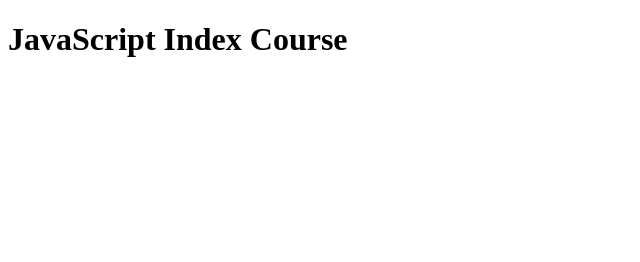
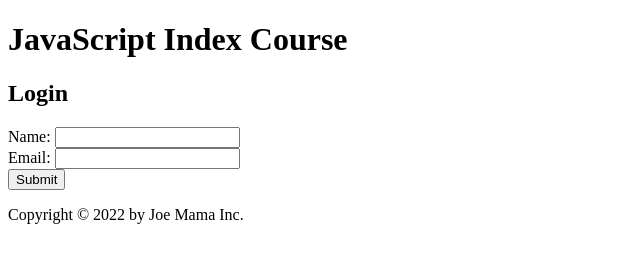
Before and after one commit to 6dlc/JavaScript-Dump, a plain HTML site: page Index/index.html in a window 1280 px wide. Shown: the whole page, without its empty margins (0-640 px from the left). Drawn offline with Linux system fonts and the light colour scheme.

Commit message:
Base HTML for example site made

```diff
--- a/Index/index.html
+++ b/Index/index.html
@@ -11,7 +11,26 @@
         <h1>JavaScript Index Course</h1>
     </header>
 
-    <section class="container"></section>
+    <section class="container">
+        <form id="userInfo">
+            <h1>Login</h1>
+            <div class="nameEmail">
+                <div>
+                    <label for="name">Name:</label>
+                    <input type="text" id="name">
+                </div>
+                <div>
+                    <label for="password">Email:</label>
+                    <input type="email" id="email">
+                </div>
+            </div>
+            <input type="button" type="submit" value="Submit">
+        </form>
+    </section>
+
+    <footer id="copyright">
+        <p>Copyright &copy; 2022 by Joe Mama Inc. </p>
+    </footer>
 
     <script src="main.js"></script>
 </body>
```
